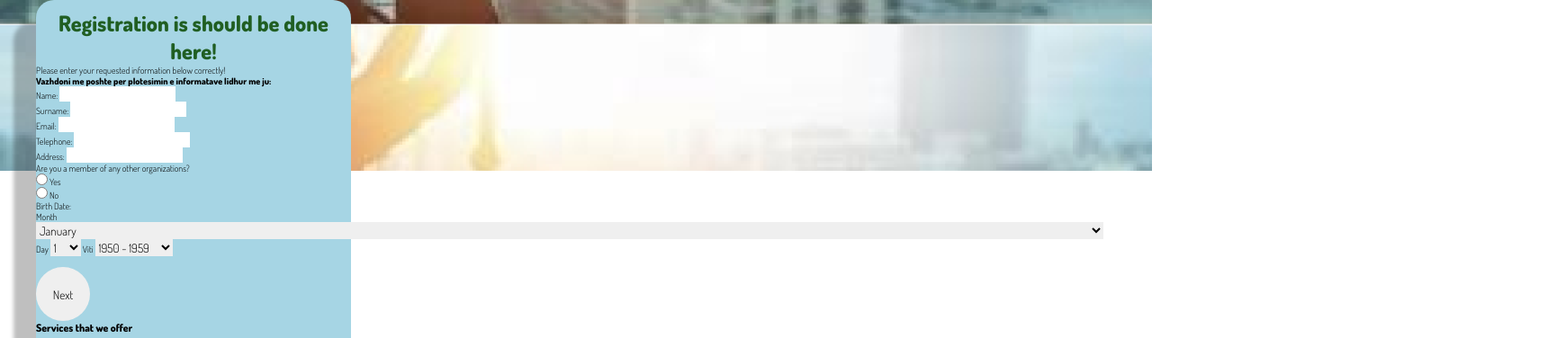
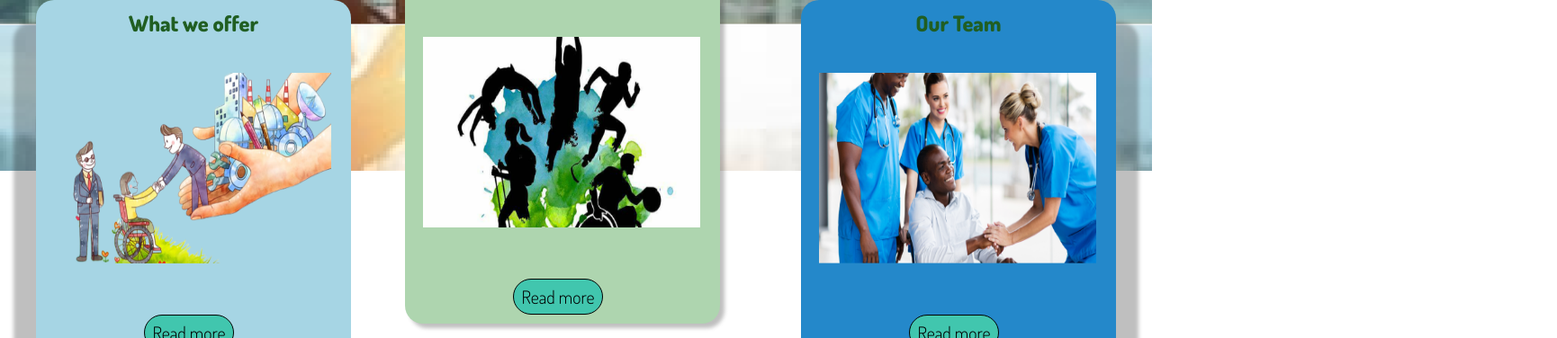
Before and after one commit to FerdezeNurkasa/UEB20_22_Gr6, a plain HTML site: page HomePage.html in a window 1280 px wide. Shown: the part 450-826 px from the top of the page at 90% size, 1730 px wide, since content can reach past the window. Before the commit the page ends 800 px from the top, so only its background shows below. Drawn offline with Linux system fonts and the light colour scheme; files whose address does not match are found by name.

Commit message:
Merge conflict

```diff
--- a/HomePage.html
+++ b/HomePage.html
@@ -4,12 +4,8 @@
     <meta http-equiv="X-UA-Compatible" content="IE=edge">
     <meta name="viewport" content="width=device-width, initial-scale=1.0">
     <title>Emri i klinikes</title>
-
     <link rel="stylesheet" href="homepage.css">
     <link rel="stylesheet" href="https://cdnjs.cloudflare.com/ajax/libs/font-awesome/6.0.0/css/all.min.css">
-
-
-
 </head>
 <body>
 
@@ -25,10 +21,8 @@
         <button type="submit"><img src="images/search.png"></button>
     </nav>
 </section>
-
 <!-----------------------Home section------------------------>
 <section class="home" id="home.html">
-
     <div class="background" style="background: url(images/bgcp.png);">
         <div class="content">
             <h1>EMRI KLINIKES</h1>
@@ -37,49 +31,18 @@
                 system of different countries.</p>
         </div>
     </div>
-
 </section>
-
 <!-----------------------Info section------------------------>
-
 
 <div class="box1">
     <div class="box-content1">
 
-            <h2 class="Tittle-info"> Registration is should be done here! </h2>
-    <p> Please enter your requested information below correctly! </p>
-    <h4> Vazhdoni me poshte per plotesimin e informatave lidhur me ju: </h4>
-    <label for="fname" > Name: </label>
-    <input type="text" id="fname" name="fname"><br>
-    <label for="sname" > Surname: </label>
-    <input type="text" id="sname" name="sname"><br>
-    <label for="email" > Email: </label>
-    <input type="text" id="email" name="email"><br>
-    <label for="nrtel" > Telephone: </label>
-    <input type="text" id="nrtel" name="nrtel"><br>
-    <label for="address"> Address: </label>
-    <input type="text" id="address" name="address"><br>
-
-    <label for="member" > Are you a member of any other organizations? </label>
-    <form>
-        <input type="radio" id="yes" name="member" value="Yes">
-        <label for="yes"> Yes </label><br>
-        <input type="radio" id="no" name="member" value="No">
-        <label for="no"> No </label><br>
-    </form>
-
-    <label for="member" > Birth Date: </label>
-    <form>
-        <label for="month"> Month </label>
-        <select id="month" name="month">
-            <option value="janar"> January </option>
-            <option value="shkurt"> What we offer</h3>
+            <h3 class="Tittle-info">What we offer</h3>
             <a href="#" class="imginfo"><img src="images/offer.png"></a>
             <button href="#about_us.html" class="btn" >Read more</button>
 
     </div>
 </div>
-
 
 <div class="box2">
     <div class="box-content2">
@@ -91,7 +54,6 @@
     </div>
 </div>
 
-
 <div class="box3">
     <div class="box-content3">
 
@@ -101,43 +63,25 @@
 
     </div>
 </div>
-
-
 <!-----------------------Quote section------------------------>
-
 <section class="quote">
-    <h3 class="Tittle-info">QUOTE OFebruary </opt THE DAY</h3>
-    <p>“You are not dion>
-            <option value="masable by the disabilities you have, you are able by the abilities">March </op you have”</p>
-    <bution>
-ton class="buttond" type="button" id="button">PI           <K ONE</buttoption value="prill"> April </option>
-            <option value="n>
+    <h3 class="Tittle-info">QUOTE OF THE DAY</h3>
+    <p>“You are not disable by the disabilities you have, you are able by the abilities you have”</p>
+    <button class="buttond" type="button" id="button">PICK ONE</button>
 </section>
-
 <!-----------------------Consulation section------------------------>
-
 <section class="consulation">
     <h1>Get online consulation</h1>
-    <p1>You can contact our clinic at any timaj"> May </option>
-            <option value="qershor"> June </option>
-            <option value="korrik"> July </option>
-            <option value="gusht"> August </option>
-            <option value="shtator"> Septee and ask your questions.
+    <p1>You can contact our clinic at any time and ask your questions.
        Our professional support representative will answer your question with great pleasure.</p1>
-    <p2>For mber </optore region>
-            <opstion value="tetor"> October er in our clinic</option>
-            <option value="nentor"> November </option>
-            <option value="dp2>
+    <p2>For more register in our clinic</p2>
     <button href="contact us.html"  class="cnslbutton" type="button" id="cnslbutton">REGISTER</button>
 </section>
-
 <!-----------------------What others say section------------------------>
-
 <section class="others">
     <div class="others-say">
         <h1>Read What Others Have To Say</h1>
         <div class="border"></div>
-
         <div class="row">
             <div class="col">
                 <div class="other">
@@ -153,7 +97,6 @@ ton class="buttond" type="button" id="button">PI           <K ONE</buttoption va
                     <p>A clinic filled with care, love and everything else you need</p>
                 </div>
             </div>
-
             <div class="col">
                 <div class="other">
                     <img src="images/Maria.png" alt="Maria">
@@ -168,7 +111,6 @@ ton class="buttond" type="button" id="button">PI           <K ONE</buttoption va
                     <p>A clinic filled with care, love and everything else you need</p>
                 </div>
             </div>
-
             <div class="col">
                 <div class="other">
                     <img src="images/Yara.png" alt="Yara">
@@ -193,59 +135,7 @@ ton class="buttond" type="button" id="button">PI           <K ONE</buttoption va
 
 
     <div class="footer-content">
-        <h3>Hope Clinic</hjetor"> December </option>
-          </select>
-        <label for="day"> Day </label>
-        <select id="day" name="day">
-            <option value="1"> 1 </option>
-            <option value="2"> 2 </option>
-            <option value="3">3 </option>
-            <option value="4"> 4 </option>
-            <option value="5"> 5 </option>
-            <option value="6"> 6 </option>
-            <option value="7"> 7 </option>
-            <option value="8"> 8 </option>
-            <option value="9"> 9 </option>
-            <option value="10"> 10 </option>
-            <option value="11"> 11 </option>
-            <option value="12"> 12 </option>
-            <option value="13"> 13 </option>
-            <option value="14"> 14 </option>
-            <option value="15"> 15 </option>
-            <option value="16"> 16 </option>
-            <option value="17"> 17 </option>
-            <option value="18"> 18 </option>
-            <option value="19"> 19 </option>
-            <option value="20"> 20 </option>
-            <option value="21"> 21 </option>
-            <option value="22"> 22 </option>
-            <option value="23"> 23 </option>
-            <option value="24"> 24 </option>
-            <option value="25"> 25 </option>
-            <option value="26"> 26 </option>
-            <option value="27"> 27 </option>
-            <option value="28"> 28 </option>
-            <option value="29"> 29 </option>
-            <option value="30"> 30 </option>
-            <option value="31"> 31 </option>
-            </select>
-        <label for="viti"> Viti </label>
-        <select id="muaji" name="muaji">
-            <option value="mbi '50"> 1950 - 1959 </option>
-            <option value="mbi '60"> 1960 - 1969 </option>
-            <option value="mbi '70"> 1970 - 1979 </option>
-            <option value="mbi '80"> 1980 - 1989 </option>
-            <option value="mbi '90"> 1990 - 1999 </option>
-            <option value="mbi '00"> 2000 - 2009 </option>
-            <option value="mbi '10"> 2010 - 2019 </option>
-            <option value="mbi 2020"> 2020+ </option>
-          </select>
-    </form><br>
-    <a   href="https://www.google.com" target="_blank"><button> Next </button></a>
-
-<h3> Services that we offer </h3>
-
-
+        <h3>Hope Clinic</h3>
         <ul class="socials">
             <li><a href="#"><i class="fa-brands fa-facebook-f"></i></i></a></li>
             <li><a href="#"><i class="fa-brands fa-twitter"></i></a></li>
@@ -259,5 +149,4 @@ ton class="buttond" type="button" id="button">PI           <K ONE</buttoption va
 
 </footer>
 </body>
-
 </html>
```
